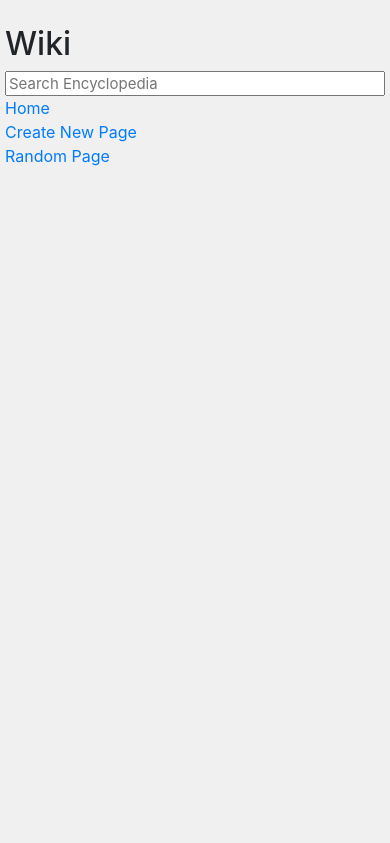
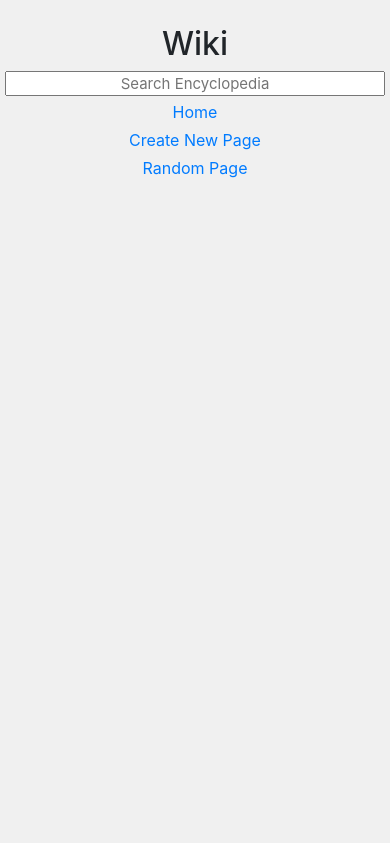
Before and after one commit to Romi-776/wiki, a Django app: page /wiki/edit/1 in a window 390 px wide. Shown: the top 843 px of the page. Run offline with Django 3.2, Linux system fonts and the light colour scheme; some libraries are stand-ins or nearby versions.

```diff
--- a/encyclopedia/templates/encyclopedia/layout.html
+++ b/encyclopedia/templates/encyclopedia/layout.html
@@ -15,29 +15,33 @@
   </head>
   <body>
     <div class="row">
-      <div class="sidebar col-lg-2 col-md-3">
-        <h2>Wiki</h2>
-        <form action="{% url 'search' %}" method="POST">
+      <div class="sidebar col-lg-2 col-md-3 col-sm-4">
+        <h2 class="text-center">Wiki</h2>
+        <form
+          action="{% url 'search' %}"
+          method="POST"
+          class="align-items-center flex"
+        >
           {% csrf_token %}
           <input
-            class="search"
+            class="search text-center"
             type="text"
             name="q"
             placeholder="Search Encyclopedia"
           />
         </form>
-        <div>
+        <div class="text-center pt-1">
           <a href="{% url 'index' %}">Home</a>
         </div>
-        <div>
+        <div class="text-center pt-1">
           <a href="{% url 'create' %}">Create New Page</a>
         </div>
-        <div>
+        <div class="text-center pt-1">
           <a href="{% url 'random' %}">Random Page</a>
         </div>
         {% block nav %} {% endblock %}
       </div>
-      <div class="main col-lg-10 col-md-9">
+      <div class="main col-lg-10 col-md-9 col-sm-8">
         {% block body %} {% endblock %}
       </div>
     </div>
--- a/wiki/settings.py
+++ b/wiki/settings.py
@@ -11,6 +11,7 @@ https://docs.djangoproject.com/en/3.0/ref/settings/
 """
 
 import os
+import django_heroku
 
 # Build paths inside the project like this: os.path.join(BASE_DIR, ...)
 BASE_DIR = os.path.dirname(os.path.dirname(os.path.abspath(__file__)))
@@ -119,3 +120,4 @@ USE_TZ = True
 # https://docs.djangoproject.com/en/3.0/howto/static-files/
 
 STATIC_URL = '/static/'
+django_heroku.settings(locals())
```
